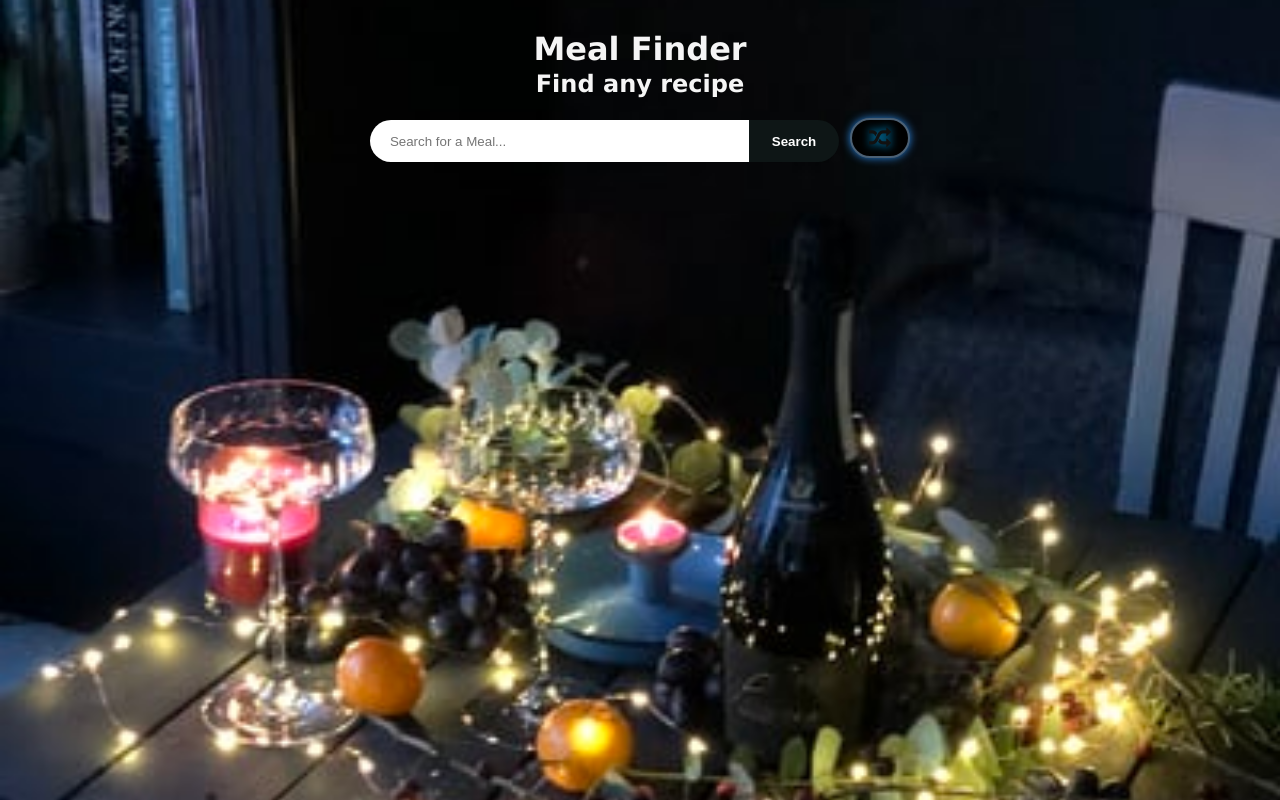
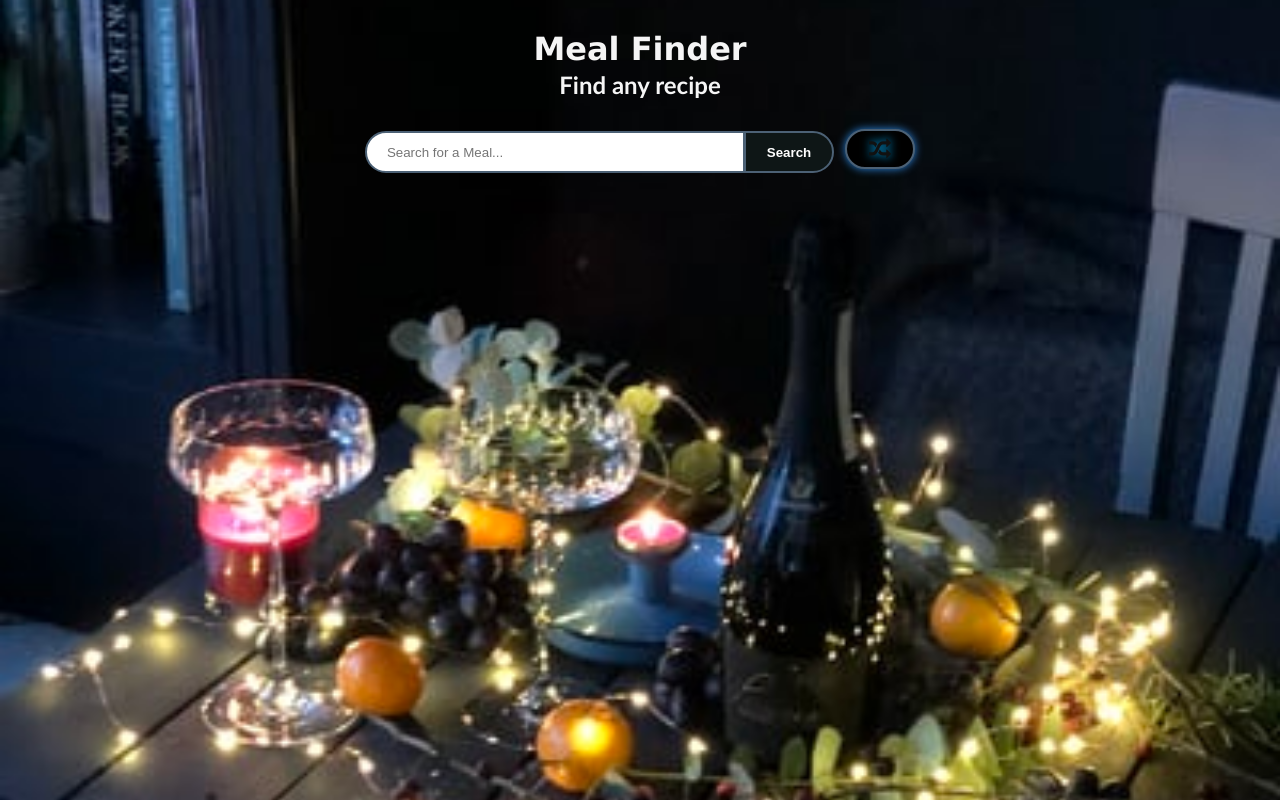
Before and after one commit to madiha-eman/Emo-web-Saylani, a plain HTML site: page Mealfinder/index.html in a window 1280 px wide. Both pictures are taken after typing "Sample" into the empty fields and a click on the button "Search". Drawn offline with Linux system fonts and the light colour scheme; no server answers.

Commit message:
done
git add .

```diff
--- a/Mealfinder/index.html
+++ b/Mealfinder/index.html
@@ -17,7 +17,7 @@
     <div class="wrapper">
         <div class="search">
 
-            <input type="text" id='search' placeholder="Search for a Meal...">
+            <input type="text" id='search' autocomplete="on" placeholder="Search for a Meal...">
 
             <button type="submit" id="btn1" onclick="searchRecipe()">Search</button>
 
--- a/Mealfinder/index.js
+++ b/Mealfinder/index.js
@@ -1,5 +1,10 @@
 function searchRecipe()  {
     var search  =  document.getElementById('search');
+    if(search.value == ''){
+        alert('Please enter any one recipe name');
+        name.focus();
+        return false;
+      }
     console.log(search.value)
     var api2 = `https://www.themealdb.com/api/json/v1/1/search.php?s=${search.value}`
     console.log(api2)
@@ -10,10 +15,7 @@ function searchRecipe()  {
         // Your code for handling the data you get from the API
         console.log(data.meals)
         const recipesArr = data.meals;
-
         var row  =  document.getElementById('row');
-
-
         for(let i = 0; i< recipesArr.length; i++){
         var div1 = document.createElement('div')
         var div2 = document.createElement('div')
@@ -30,17 +32,17 @@ function searchRecipe()  {
 
         }
 
-
-
-
     })
     .catch(function(error) {
         // This is where you run code if the server returns any errors
         console.log(error)
     });
     search.value = '';
+}
 
-    }
+
+
+
     function searchRandom() {
         var api = 'https://www.themealdb.com/api/json/v1/1/random.php'
         fetch(api)
@@ -49,10 +51,8 @@ function searchRecipe()  {
             console.log(data)
             var recipeSingle= data.meals
             for(let i = 0; i< recipeSingle.length; i++){
-
                 var row  =  document.getElementById('row');
                 var div1 = document.createElement('div')
-
                 var div2 = document.createElement('div')
                 var content = document.createElement('div')
                 var img = document.createElement("img")
@@ -68,6 +68,9 @@ function searchRecipe()  {
                  row.appendChild(div1)
                  div1.appendChild(div2)
                  row.appendChild(content)
+                 row.appendChild(tex1)
+
+
             }
         })
     }
--- a/Mealfinder/style.css
+++ b/Mealfinder/style.css
@@ -19,6 +19,7 @@ body{
 }
 h2{
     margin-top: 2px;
+    font-family:'Gill Sans', 'Gill Sans MT', 'Trebuchet MS', sans-serif;
 }
 .search{
     margin: auto;
@@ -33,6 +34,7 @@ h2{
     border: none;
     padding-left: 20px;
     position: relative;
+    border: 2px solid rgb(76, 97, 117);
 
 }
 @media screen and (max-width: 766px){
@@ -61,13 +63,13 @@ h2{
     color: #fff;
     left: -6px;
     font-weight: bold;
-
+    border: 2px solid rgb(76, 97, 117);
 
 }
 #btn1:hover{
     background-color: #111;
     box-shadow: 0 0 8px 0 rgb(43, 131, 219);
-    animation: animate 3s linear infinite
+    animation: animate 2s linear infinite
 }
  .btn{
     background-color: black;
@@ -77,7 +79,7 @@ h2{
     width: 60px;
     height: 40px;
     border-radius: 20px;
-
+    padding-top: -14px;
 }
 .fa-random{
     animation: animate 2s linear infinite;
@@ -155,3 +157,11 @@ h2{
         font-size: 16px;
     }
 }
+@media screen and (min-width: 280px){
+    .btn{
+        margin-top: 10px;
+        width: 70px;
+
+
+    }
+}
```
